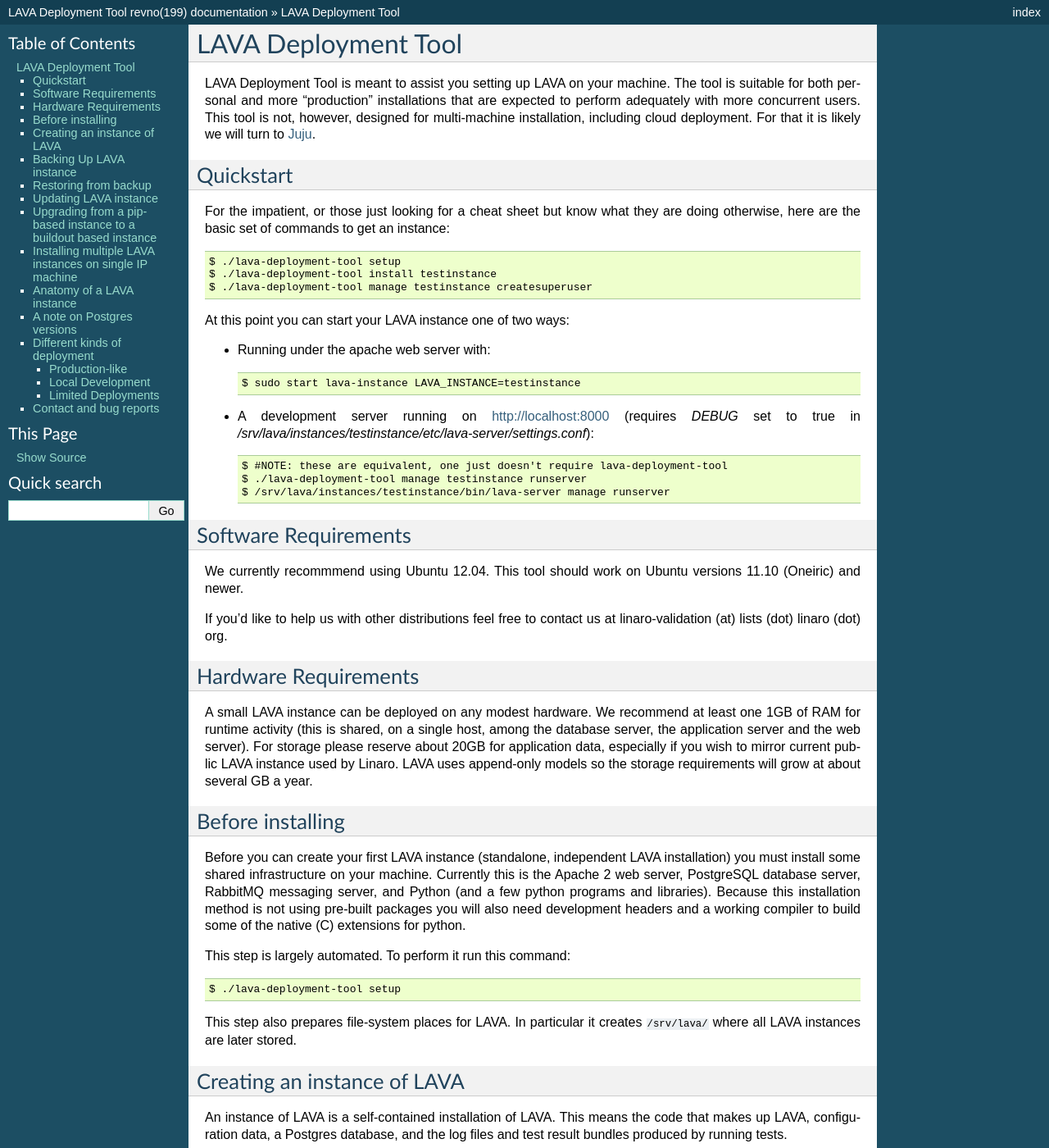
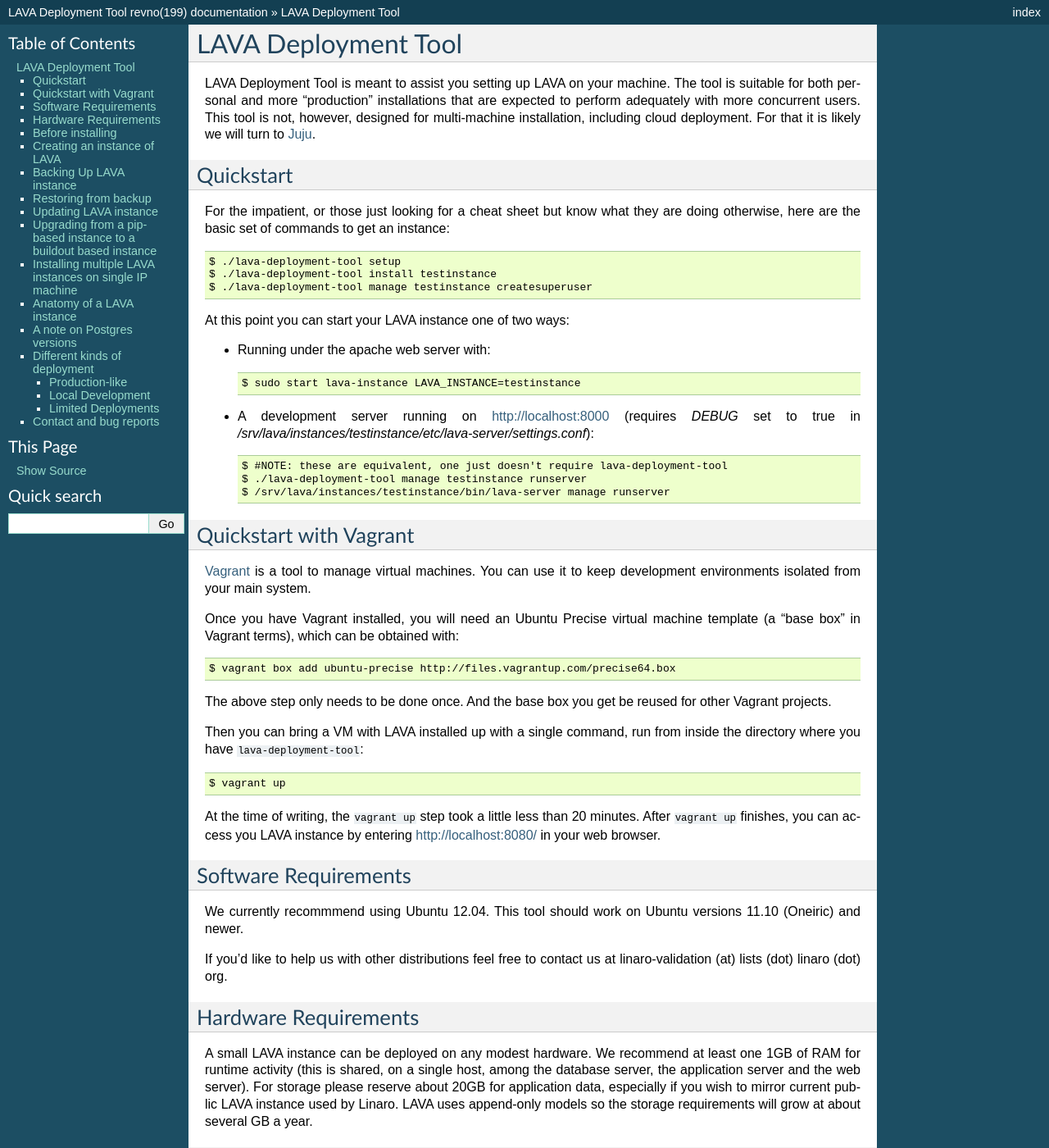
Before and after one commit to joyxu/lava-deployment-tool-for-linaro-ubuntu, a Sphinx documentation site: the page built from doc/index.rst, in a window 1280 px wide and 1400 px high. Shown: the whole window at 82% size. Built offline with Sphinx 7.4.7, drawn with Linux system fonts in a browser that asks for light colours.

Commit message:
Document Vagrant usage

```diff
--- a/doc/index.rst
+++ b/doc/index.rst
@@ -31,6 +31,32 @@
   $ #NOTE: these are equivalent, one just doesn't require lava-deployment-tool
   $ ./lava-deployment-tool manage testinstance runserver
   $ /srv/lava/instances/testinstance/bin/lava-server manage runserver
+
+Quickstart with Vagrant
+^^^^^^^^^^^^^^^^^^^^^^^
+
+Vagrant_ is a tool to manage virtual machines. You can use it to keep
+development environments isolated from your main system.
+
+.. _Vagrant: http://vagrantup.com/
+
+Once you have Vagrant installed, you will need an Ubuntu Precise virtual
+machine template (a "base box" in Vagrant terms), which can be obtained
+with::
+
+ $ vagrant box add ubuntu-precise http://files.vagrantup.com/precise64.box
+
+The above step only needs to be done once. And the base box you get be
+reused for other Vagrant projects.
+
+Then you can bring a VM with LAVA installed up with a single command,
+run from inside the directory where you have ``lava-deployment-tool``::
+
+ $ vagrant up
+
+At the time of writing, the ``vagrant up`` step took a little less than
+20 minutes. After ``vagrant up`` finishes, you can access you LAVA
+instance by entering http://localhost:8080/ in your web browser.
 
 Software Requirements
 ^^^^^^^^^^^^^^^^^^^^^
```
Also changed, not shown: 1 other file.
